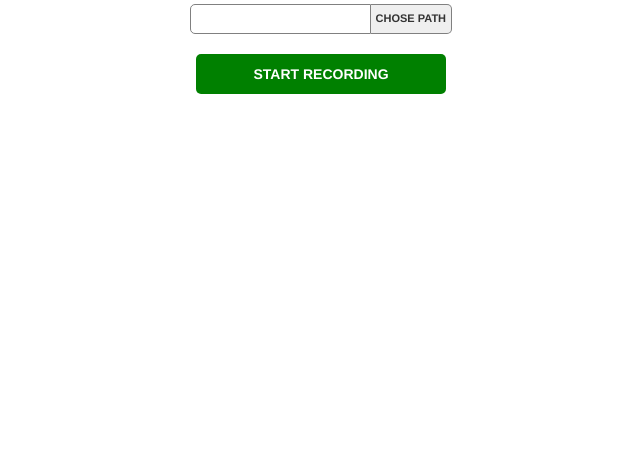
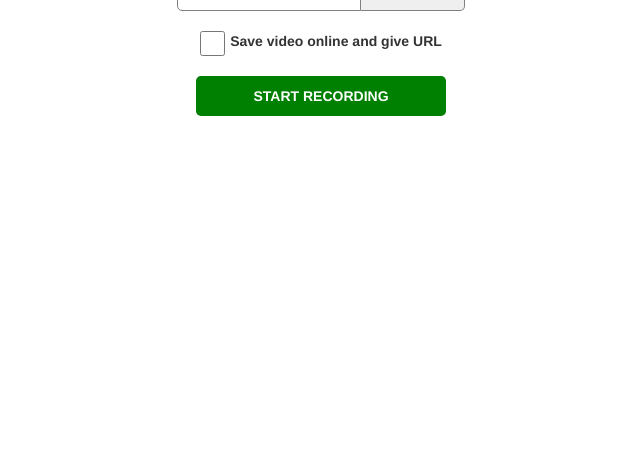
Before and after one commit to d0peCode/screenRecorder, an Electron app: page desktop/src/html/index.html in a window 1280 px wide. Shown: the part 341-800 px from the top of the page, without its empty margins (319-959 px from the left). Drawn offline with nearby package versions, Linux system fonts and the light colour scheme; some packages are replaced by stand-ins of ours; no server answers; a script that the page names is missing.

Commit message:
saveOnline markup and style

```diff
--- a/desktop/src/html/views/firstView.html
+++ b/desktop/src/html/views/firstView.html
@@ -6,7 +6,11 @@
         <div class="first-view__path-text">
             <span>{{ outputVideoPath }}</span>
         </div>
-        <button class="first-view__path-button" type="button" ng-click="openDialog()">Chose path</button>
+        <button class="first-view__path-button" type="button" ng-click="openDialog()">Chose save path</button>
+    </section>
+    <section class="first-view__options">
+        <input type="checkbox" id="saveOnline" ng-model="saveOnline">
+        <label for="saveOnline">Save video online and give URL</label>
     </section>
     <section>
         <button class="first-view__button" type="button" ng-click="startRecord()">Start Recording</button>
--- a/desktop/src/js/renderer/controllers/firstView.js
+++ b/desktop/src/js/renderer/controllers/firstView.js
@@ -12,6 +12,7 @@
     function Controller($scope, recorderService) {
         $scope.app = "ScreenRecorder";
         $scope.outputVideoPath = "";
+        $scope.saveOnline = false;
 
         $scope.openDialog = () => {
             ipcRenderer.send('pick::path');
@@ -28,7 +29,7 @@
             $scope.$apply();
         });
         ipcRenderer.on('video::finished', () => {
-            recorderService.recorder.stopRecord($scope.outputVideoPath);
+            recorderService.recorder.stopRecord($scope.outputVideoPath, $scope.saveOnline);
             alert('Saved.');
         });
     }
--- a/desktop/src/style/scss/views/_firstView.scss
+++ b/desktop/src/style/scss/views/_firstView.scss
@@ -7,7 +7,7 @@
     &__path {
         margin: 2rem 0;
         display: flex;
-        width: 100%;
+        width: 110%;
 
         &-text {
             flex: 1;
@@ -24,8 +24,23 @@
             border-top-right-radius: 5px;
             border-bottom-right-radius: 5px;
             text-transform: uppercase;
-            font-size: 1.1rem;
+            font-size: 1rem;
             font-weight: 700;
+        }
+    }
+
+    &__options {
+        display: flex;
+        margin-bottom: 2rem;
+
+        & input {
+            height: 2.5rem;
+            width: 2.5rem;
+            margin: 0;
+        }
+        & label {
+            padding-left: .5rem;
+            margin: 0;
         }
     }
 
```
Also changed, not shown: desktop/src/style/css/output.css.
